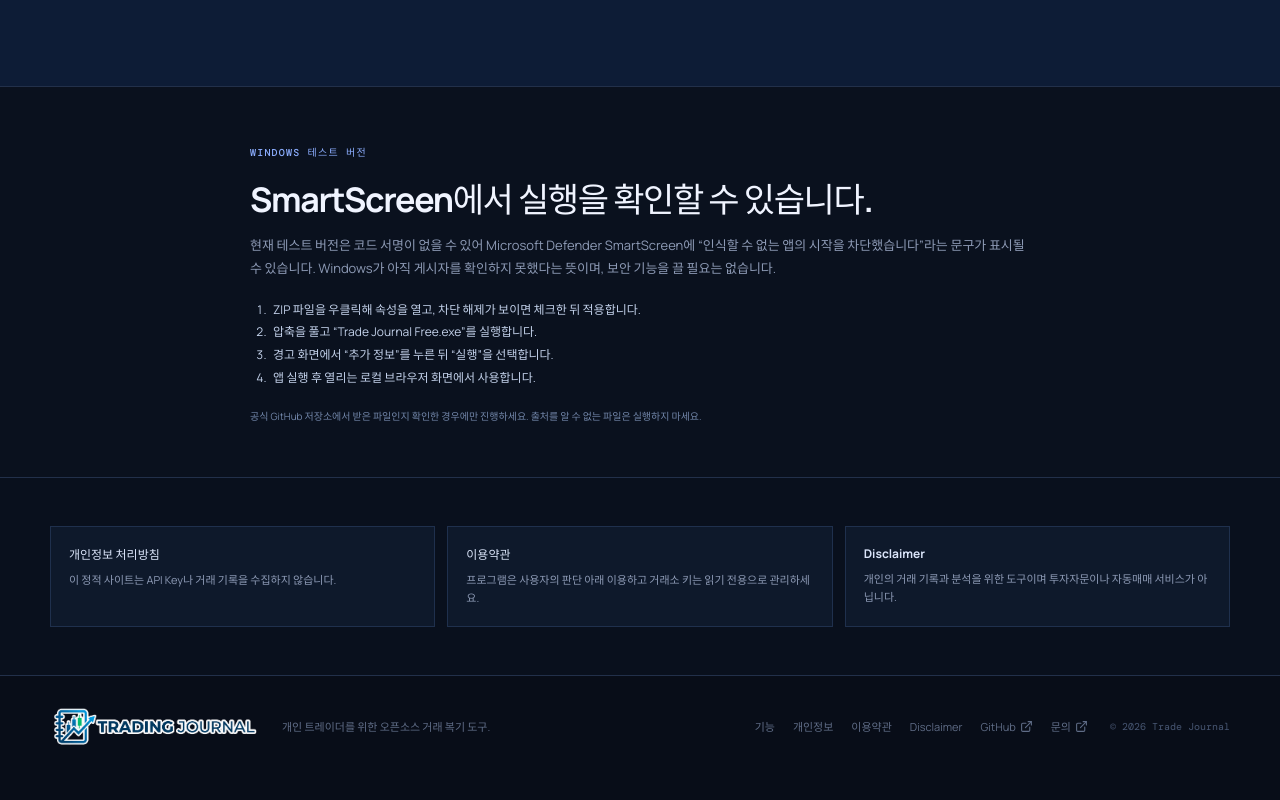
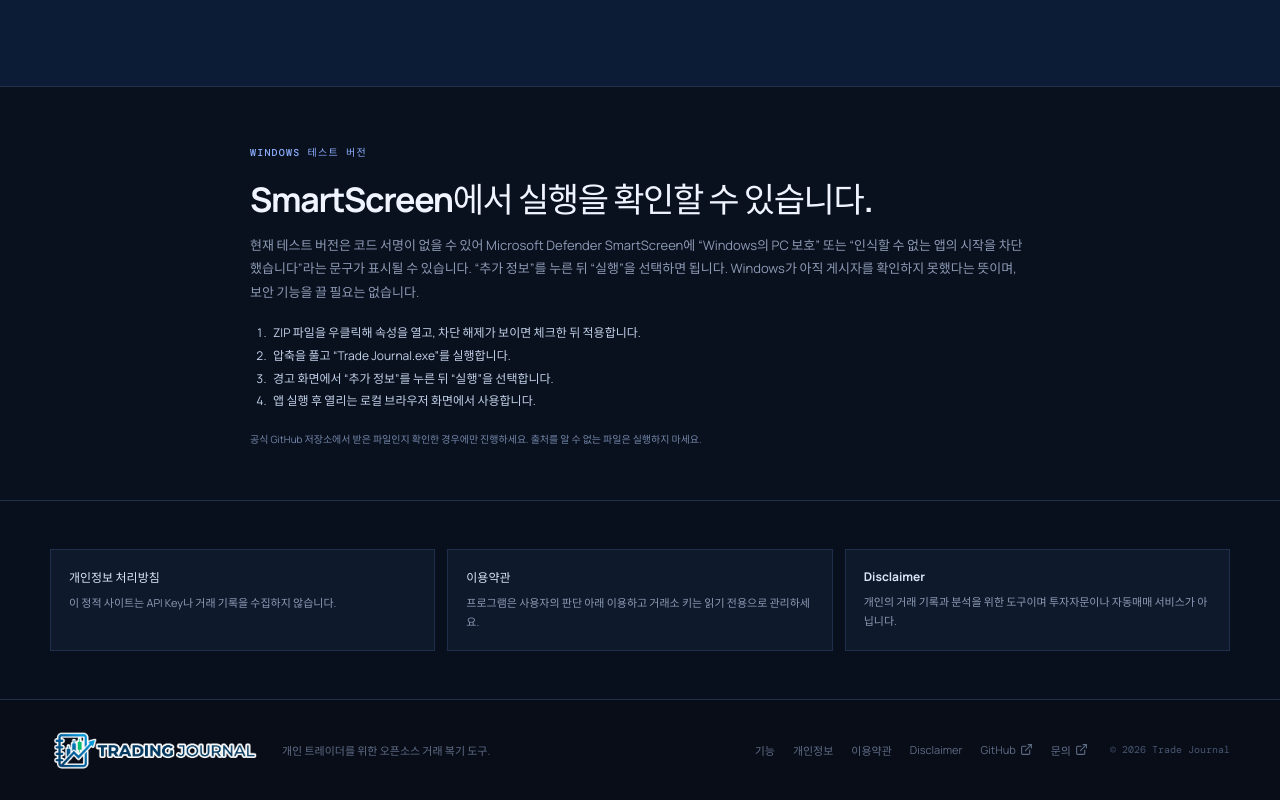
Before and after one commit to alfredcho91-ux/trade-journal-website, a React (Vite) app: page / in a window 1280 px wide. Shown: the part 6859-7659 px from the top of the page. Before the commit the page ends 7635 px from the top, so only its background shows below. Built offline with nearby package versions, Linux system fonts and the light colour scheme; no server answers.

Commit message:
docs: update Trade Journal downloads and Windows launch guide

```diff
--- a/src/main.tsx
+++ b/src/main.tsx
@@ -22,8 +22,8 @@
 } from 'lucide-react';
 import './styles.css';
 
-const releaseUrl = import.meta.env.VITE_WINDOWS_RELEASE_URL || 'https://github.com/alfredcho91-ux/trade-journal-free/releases/latest/download/Trade-Journal-Free-Windows.zip';
-const macReleaseUrl = import.meta.env.VITE_MACOS_RELEASE_URL || 'https://github.com/alfredcho91-ux/trade-journal-free/releases/latest/download/Trade-Journal-Free-macOS.zip';
+const releaseUrl = import.meta.env.VITE_WINDOWS_RELEASE_URL || 'https://github.com/alfredcho91-ux/trade-journal-free/releases/latest/download/Trade-Journal-Windows.zip';
+const macReleaseUrl = import.meta.env.VITE_MACOS_RELEASE_URL || 'https://github.com/alfredcho91-ux/trade-journal-free/releases/latest/download/Trade-Journal-macOS.zip';
 const sourceUrl = 'https://github.com/alfredcho91-ux/trade-journal-free';
 const releaseInfo = {
   version: 'v1.0.2',
@@ -246,13 +246,13 @@
   const steps = isEnglish
     ? [
         'Right-click the ZIP, open Properties, check Unblock if available, and click Apply.',
-        'Extract the ZIP and run “Trade Journal Free.exe”.',
+        'Extract the ZIP and run “Trade Journal.exe”.',
         'On the warning screen, click “More info” and then “Run anyway”.',
         'Use the local browser page that opens after the app starts.',
       ]
     : [
         'ZIP 파일을 우클릭해 속성을 열고, 차단 해제가 보이면 체크한 뒤 적용합니다.',
-        '압축을 풀고 “Trade Journal Free.exe”를 실행합니다.',
+        '압축을 풀고 “Trade Journal.exe”를 실행합니다.',
         '경고 화면에서 “추가 정보”를 누른 뒤 “실행”을 선택합니다.',
         '앱 실행 후 열리는 로컬 브라우저 화면에서 사용합니다.',
       ];
@@ -261,7 +261,7 @@
       <div className="container windows-launch-guide">
         <span className="eyebrow">{isEnglish ? 'WINDOWS TEST BUILD' : 'WINDOWS 테스트 버전'}</span>
         <h2>{isEnglish ? 'SmartScreen may ask for confirmation.' : 'SmartScreen에서 실행을 확인할 수 있습니다.'}</h2>
-        <p>{isEnglish ? 'This test build may not be code-signed. Microsoft Defender SmartScreen can show “Windows protected your PC” or “an unrecognized app was prevented from starting”. Windows has not verified the publisher yet; do not disable your security tools.' : '현재 테스트 버전은 코드 서명이 없을 수 있어 Microsoft Defender SmartScreen에 “인식할 수 없는 앱의 시작을 차단했습니다”라는 문구가 표시될 수 있습니다. Windows가 아직 게시자를 확인하지 못했다는 뜻이며, 보안 기능을 끌 필요는 없습니다.'}</p>
+        <p>{isEnglish ? 'This test build may not be code-signed. Microsoft Defender SmartScreen can show “Windows protected your PC” or “an unrecognized app was prevented from starting”. Windows has not verified the publisher yet; do not disable your security tools.' : '현재 테스트 버전은 코드 서명이 없을 수 있어 Microsoft Defender SmartScreen에 “Windows의 PC 보호” 또는 “인식할 수 없는 앱의 시작을 차단했습니다”라는 문구가 표시될 수 있습니다. “추가 정보”를 누른 뒤 “실행”을 선택하면 됩니다. Windows가 아직 게시자를 확인하지 못했다는 뜻이며, 보안 기능을 끌 필요는 없습니다.'}</p>
         <ol>{steps.map((step) => <li key={step}>{step}</li>)}</ol>
         <small>{isEnglish ? 'Continue only when the file came from the official GitHub repository. Do not run a file from an unknown source.' : '공식 GitHub 저장소에서 받은 파일인지 확인한 경우에만 진행하세요. 출처를 알 수 없는 파일은 실행하지 마세요.'}</small>
       </div>
```
Also changed, not shown: 1 other file (tests, documents, lock files or other folders).
